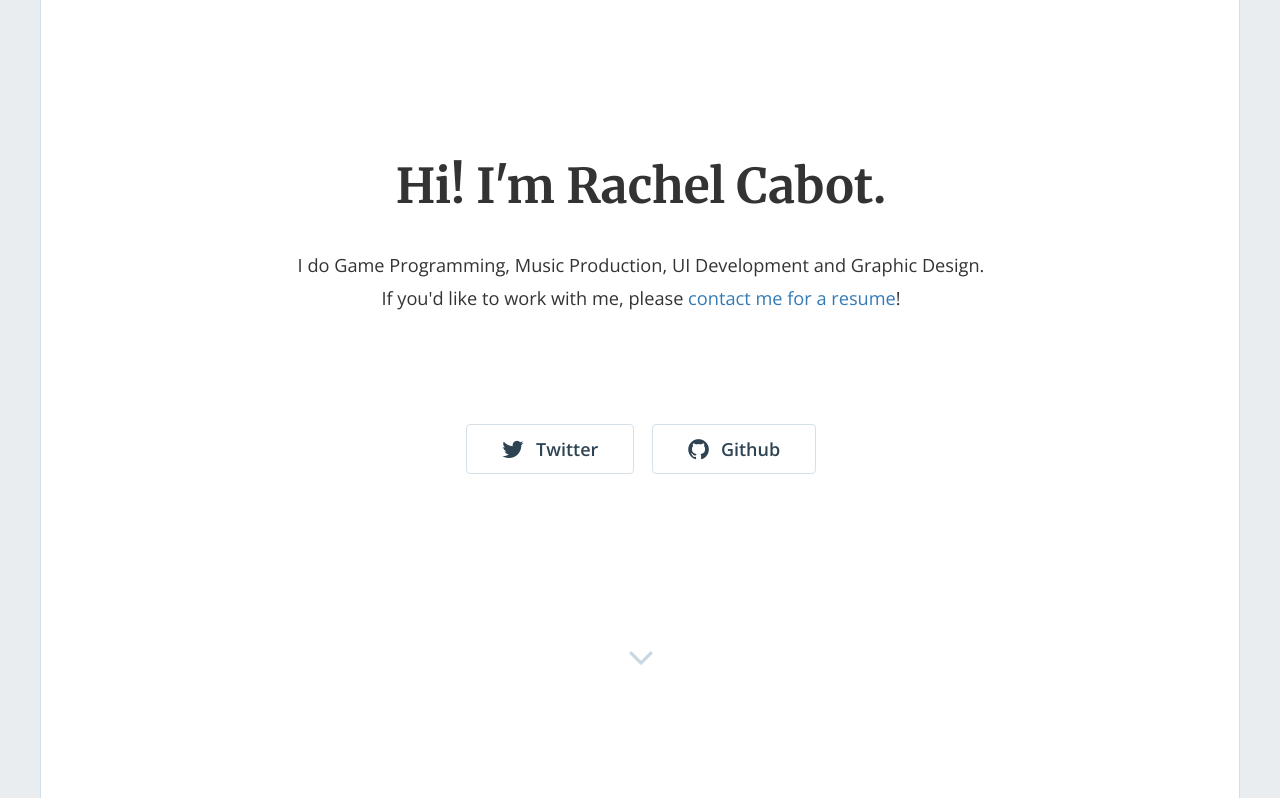
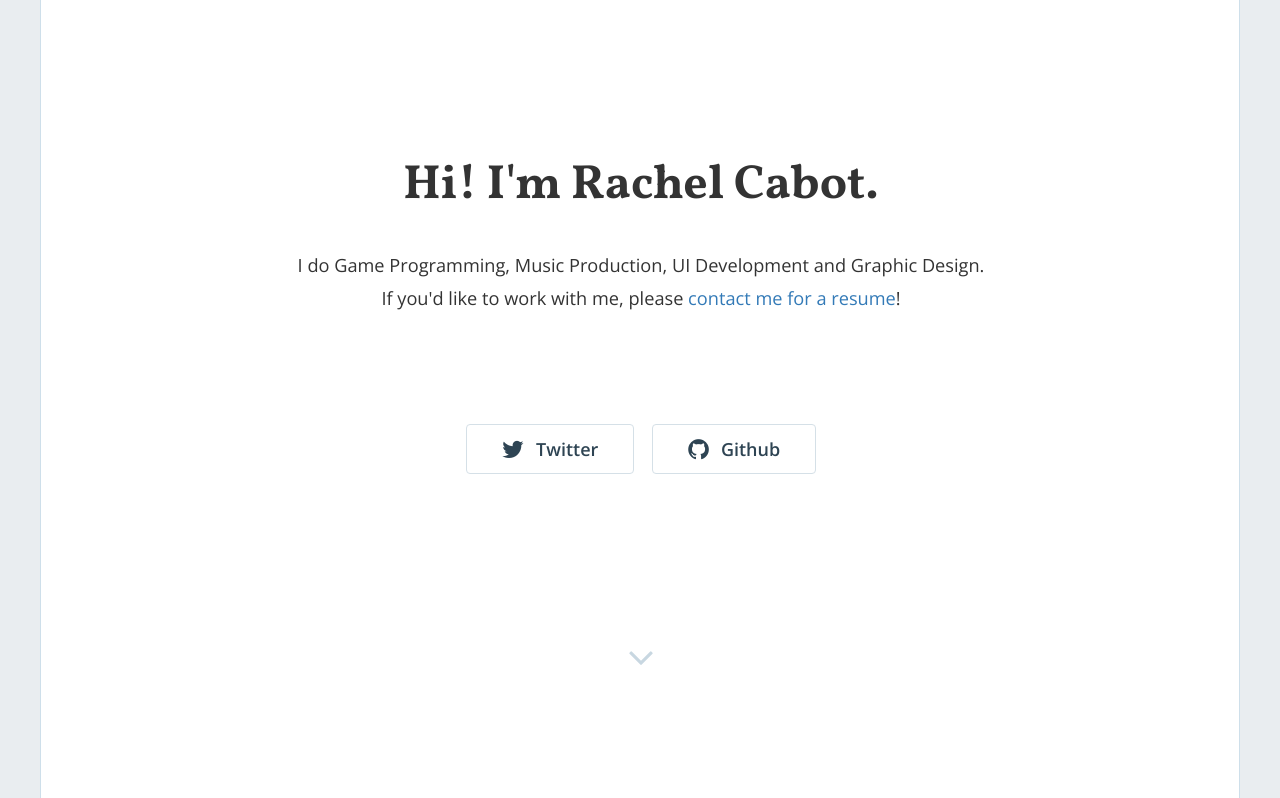
Before and after one commit to rcabot/rcabot.github.io, a Jekyll site: the page built from index.html, in a window 1280 px wide. Shown: the top 798 px of the page. Built offline with Jekyll 4.4.1, drawn with Linux system fonts in a browser that asks for light colours; nearby versions of some CDN libraries; the list of posts is cut into pages by our own code; grey boxes are pictures that could not be loaded.

Commit message:
new font

```diff
--- a/_includes/header.html
+++ b/_includes/header.html
@@ -25,6 +25,7 @@
   <!-- Styles -->
   <link rel="stylesheet" href="{{ "/css/animate.min.css" | prepend: site.baseurl }}">
   <link rel="stylesheet" href="{{ "/css/style.css" | prepend: site.baseurl }}">
+  <link href="https://fonts.googleapis.com/css?family=Vollkorn:400,700" rel="stylesheet">
 
 </head>
 <body class="{{ post.title | downcase | replace:' ','-' | replace:',','' | strip_html }}{% if page.category %} category-{{ page.category }}{% endif %}{% if page.layout-class %} layout-{{ page.layout-class }}{% endif %}">
--- a/css/style.scss
+++ b/css/style.scss
@@ -21,7 +21,7 @@ $secondary: #FF7B7B;
 
 %opensans { font-family: 'Open Sans', sans-serif; }
 %merriweather { font-family: 'Merriweather', serif; }
-
+%vollkorn { font-family: 'Vollkorn', serif; }
 /*--------------------------------------------------------------
 	1.0 Defaults
 --------------------------------------------------------------*/
@@ -39,7 +39,7 @@ body {
 }
 
 h1, h2, h3, h4, h5, h6 {
-  @extend %merriweather;
+  @extend %vollkorn;
   font-weight: 700;
 }
 
```
